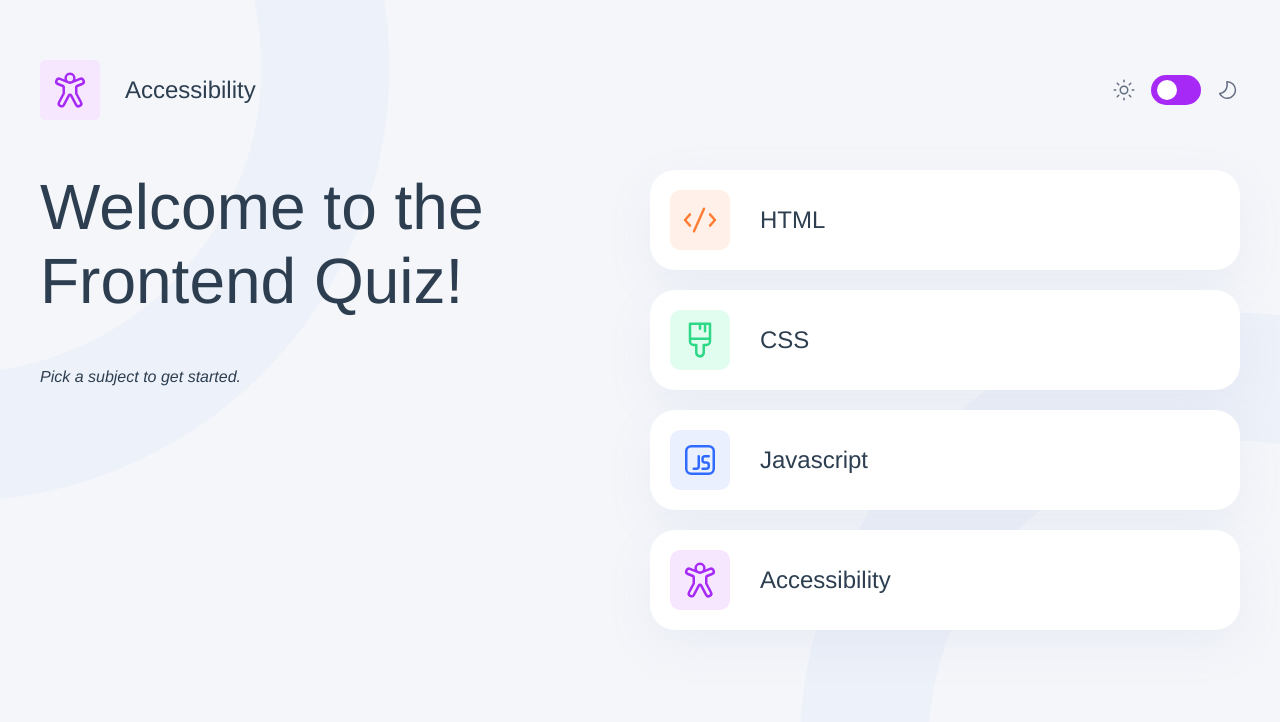
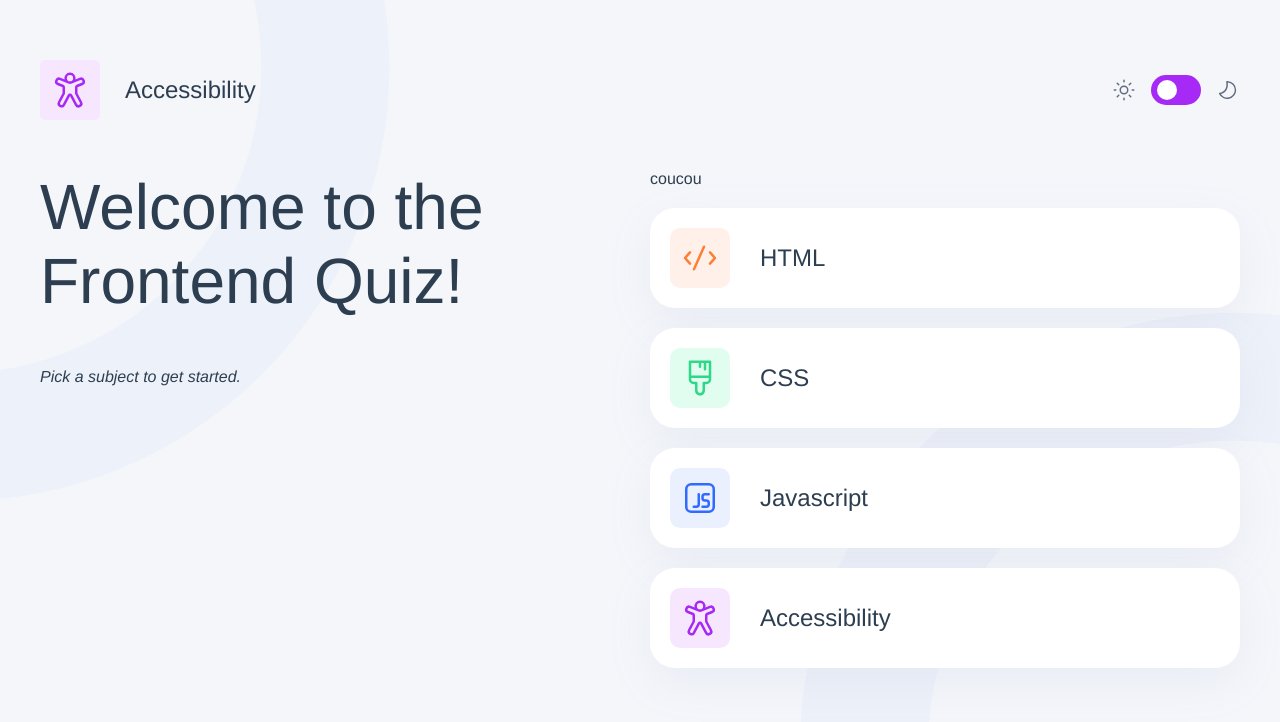
Before and after one commit to bertrand-d/quizz-app, a Vue app: page /subject/accessbility in a window 1280 px wide. Shown: the top 722 px of the page. Built offline with nearby package versions, Linux system fonts and the light colour scheme.

Commit message:
add subjectView

```diff
--- a/src/views/HomePage.vue
+++ b/src/views/HomeView.vue
@@ -1,43 +1,43 @@
-<template>
-    <main class="homepage max-container">
-        <div class="homepage-left">
+r<template>
+    <main class="homeview max-container">
+        <div class="homeview-left">
             <h1 class="main-title">Welcome to the
                 <span class="bold">Frontend Quiz!</span>
             </h1>
             <p class="italic">Pick a subject to get started.</p>
         </div>
-        <div class="homepage-right">
-            <div class="card-choice">
+        <div class="homeview-right">
+            <router-link to="/subject/html" class="card-choice">
                 <div class="image-container html">
                     <img src='/images/icon-html.svg' />
                 </div>
                 HTML
-            </div>
-            <div class="card-choice">
+            </router-link>
+            <router-link to="/subject/css" class="card-choice">
                 <div class="image-container css">
                     <img src='/images/icon-css.svg' />
                 </div>
                 CSS
-            </div>
-            <div class="card-choice">
+            </router-link>
+            <router-link to="/subject/js" class="card-choice">
                 <div class="image-container js">
                     <img src='/images/icon-js.svg' />
                 </div>
                 Javascript
-            </div>
-            <div class="card-choice">
+            </router-link>
+            <router-link to="/subject/accessbility" class="card-choice">
                 <div class="image-container accessibility">
                     <img src='/images/icon-accessibility.svg' />
                 </div>
                 Accessibility
-            </div>
+            </router-link>
         </div>
     </main>
 </template>
 
 <script>
 export default {
-    name: 'HomePage'
+    name: 'HomeView'
 }
 </script>
 
@@ -50,7 +50,7 @@ export default {
     font-style: italic;
 }
 
-.homepage {
+.homeview {
     display: flex;
     gap: 150px;
     margin: 0 auto;
--- a/src/views/SubjectView.vue
+++ b/src/views/SubjectView.vue
@@ -1,12 +1,13 @@
 <template>
-    <main class="homepage max-container">
-        <div class="homepage-left">
+    <main class="subjectview max-container">
+        <div class="subjectview-left">
             <h1 class="main-title">Welcome to the
                 <span class="bold">Frontend Quiz!</span>
             </h1>
             <p class="italic">Pick a subject to get started.</p>
         </div>
-        <div class="homepage-right">
+        <div class="subjectview-right">
+            coucou
             <div class="card-choice">
                 <div class="image-container html">
                     <img src='/images/icon-html.svg' />
@@ -37,7 +38,7 @@
 
 <script>
 export default {
-    name: 'HomePage'
+    name: 'subjectView'
 }
 </script>
 
@@ -50,7 +51,7 @@ export default {
     font-style: italic;
 }
 
-.homepage {
+.subjectview {
     display: flex;
     gap: 150px;
     margin: 0 auto;
```
Also changed, not shown: src/router/index.js (+6 -5 lines).
